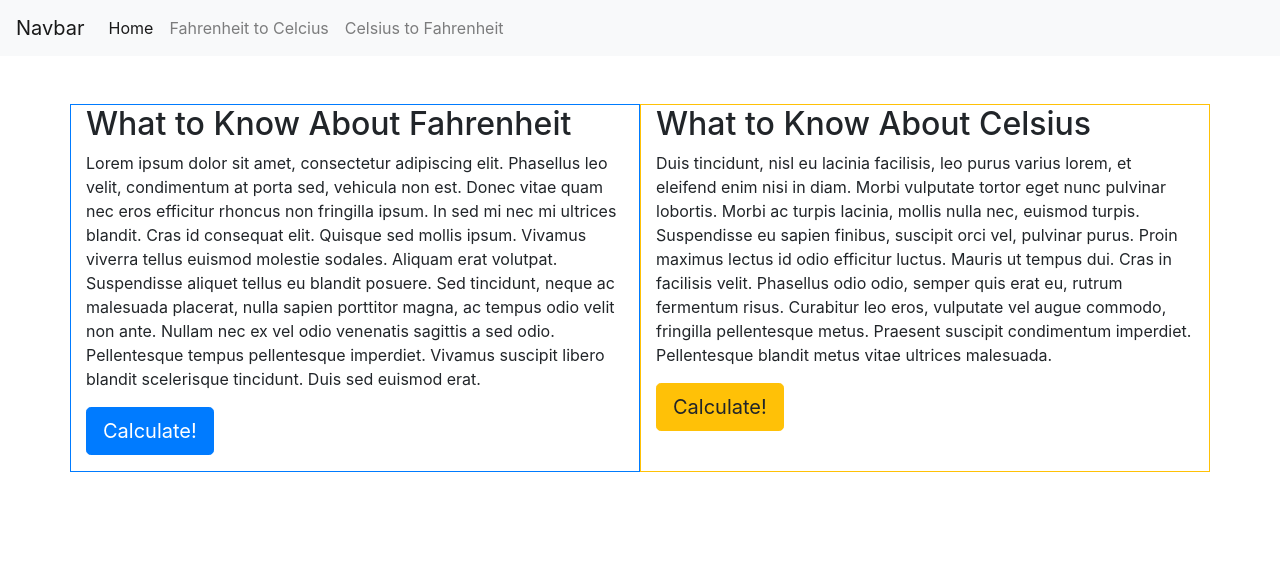
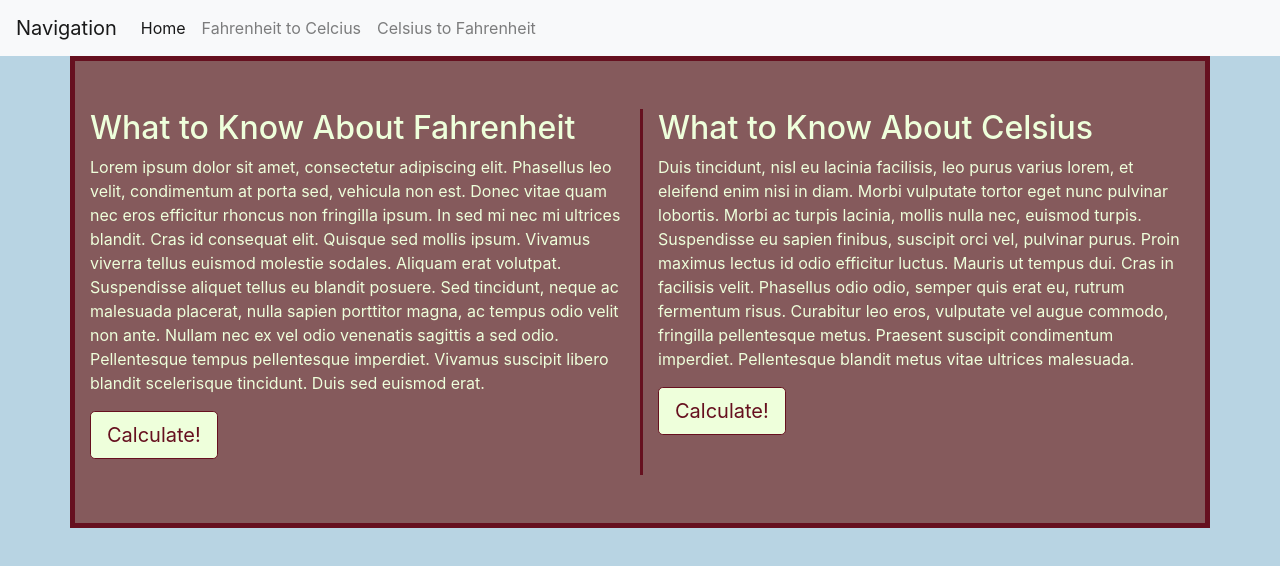
Before and after one commit to hajirussell/tempuratureProject, a plain HTML site: page index.html in a window 1280 px wide. Drawn offline with nearby package versions, Linux system fonts and the light colour scheme.

Commit message:
troubleshooted ja files not working. added styling. fixed navbar functionality.

```diff
--- a/assets/js/fahrenheitcalcs.js
+++ b/assets/js/fahrenheitToCelsiusCalcs.js
@@ -12,6 +12,6 @@ function celsiusBtnClicked() {
     let fToC = (fahrenheitDegrees - 32) * 5/9;
 
     const celsiusAnswerFeild = document.getElementById("celsiusAnswer");
-    celsiusAnswerFeild.value = fToC;
+    celsiusAnswerFeild.value = fToC.toFixed(0);
 
 }
--- a/assets/styles/styles.css
+++ b/assets/styles/styles.css
@@ -0,0 +1,24 @@
+/* BODY STYLES */
+
+body {
+    background-color: #B8D4E3;
+}
+
+div.content {
+    background-color: #855A5C;
+    border: 5px solid #66101F;
+    color: #EEFFDB;
+}
+
+div.main-content {
+    border-left: 3px solid #66101F;
+}
+
+
+/* BUTTON STYLES */
+
+button.simple {
+    border: 1px solid #66101F;
+    background-color: #EEFFDB;
+    color: #66101F;
+}
--- a/index.html
+++ b/index.html
@@ -9,12 +9,13 @@
     <script src="assets/js/scripts.js"></script>
     <link rel="stylesheet" href="https://cdn.jsdelivr.net/npm/bootstrap@4.6.0/dist/css/bootstrap.min.css"
         integrity="sha384-B0vP5xmATw1+K9KRQjQERJvTumQW0nPEzvF6L/Z6nronJ3oUOFUFpCjEUQouq2+l" crossorigin="anonymous">
+    <link rel="stylesheet" href="assets/styles/styles.css">
 </head>
 
 <body>
     <header>
         <nav class="navbar navbar-expand-lg navbar-light bg-light">
-            <a class="navbar-brand" href="index.html">Navbar</a>
+            <a class="navbar-brand" href="index.html">Navigation</a>
             <button class="navbar-toggler" type="button" data-toggle="collapse" data-target="#navbarNav"
                 aria-controls="navbarNav" aria-expanded="false" aria-label="Toggle navigation">
                 <span class="navbar-toggler-icon"></span>
@@ -37,9 +38,9 @@
 
 
     <main>
-        <div class="container">
-            <div class="row mt-5">
-                <div class="col-md-6 border border-primary">
+        <div class="container content">
+            <div class="row mt-5 mb-5">
+                <div class="col-md-6">
                     <h2>What to Know About Fahrenheit</h2>
                     <p>
                         Lorem ipsum dolor sit amet, consectetur adipiscing elit. Phasellus leo velit, condimentum at
@@ -51,9 +52,10 @@
                         tempus pellentesque imperdiet. Vivamus suscipit libero blandit scelerisque tincidunt. Duis sed
                         euismod erat.
                     </p>
-                    <a href="fahrenheitcalc.html"><button type="button" class="btn btn-primary btn-lg mb-3">Calculate!</button></a>
+                    <a href="fahrenheitcalc.html"><button type="button"
+                        class="btn btn-lg mb-3 simple">Calculate!</button></a>
                 </div>
-                <div class="col-md-6 border border-warning">
+                <div class="col-md-6 main-content">
                     <h2>What to Know About Celsius</h2>
                     <p>
                         Duis tincidunt, nisl eu lacinia facilisis, leo purus varius lorem, et eleifend enim nisi in
@@ -64,7 +66,8 @@
                         vel augue commodo, fringilla pellentesque metus. Praesent suscipit condimentum imperdiet.
                         Pellentesque blandit metus vitae ultrices malesuada.
                     </p>
-                    <a href="celsiuscalc.html"><button type="button" class="btn btn-warning btn-lg mb-3">Calculate!</button></a>
+                    <a href="celsiuscalc.html"><button type="button"
+                            class="btn btn-lg mb-3 simple">Calculate!</button></a>
                 </div>
             </div>
         </div>
@@ -74,6 +77,17 @@
     <footer>
 
     </footer>
+
+
+    <script src="https://code.jquery.com/jquery-3.5.1.slim.min.js"
+        integrity="sha384-DfXdz2htPH0lsSSs5nCTpuj/zy4C+OGpamoFVy38MVBnE+IbbVYUew+OrCXaRkfj" crossorigin="anonymous">
+    </script>
+    <script src="https://cdn.jsdelivr.net/npm/popper.js@1.16.1/dist/umd/popper.min.js"
+        integrity="sha384-9/reFTGAW83EW2RDu2S0VKaIzap3H66lZH81PoYlFhbGU+6BZp6G7niu735Sk7lN" crossorigin="anonymous">
+    </script>
+    <script src="https://cdn.jsdelivr.net/npm/bootstrap@4.6.0/dist/js/bootstrap.min.js"
+        integrity="sha384-+YQ4JLhjyBLPDQt//I+STsc9iw4uQqACwlvpslubQzn4u2UU2UFM80nGisd026JF" crossorigin="anonymous">
+    </script>
 </body>
 
 </html>
```
Also changed, not shown: assets/js/celciusToFahrenheitCalcs.js (added, +16 -0 lines), celsiuscalc.html (+19 -6 lines), fahrenheitcalc.html (+17 -5 lines).
